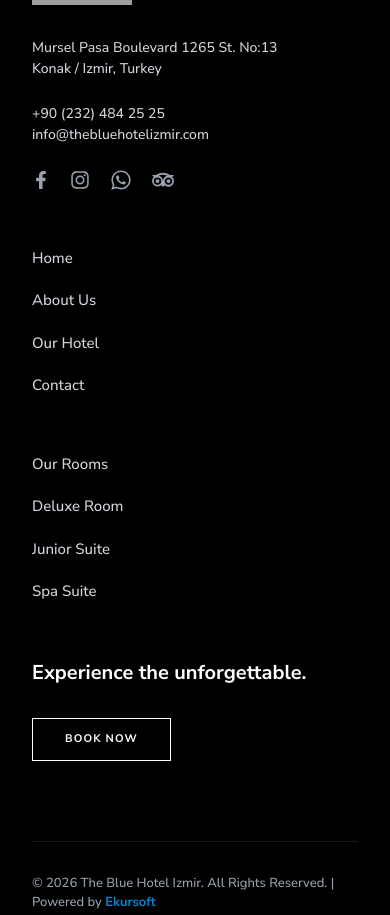
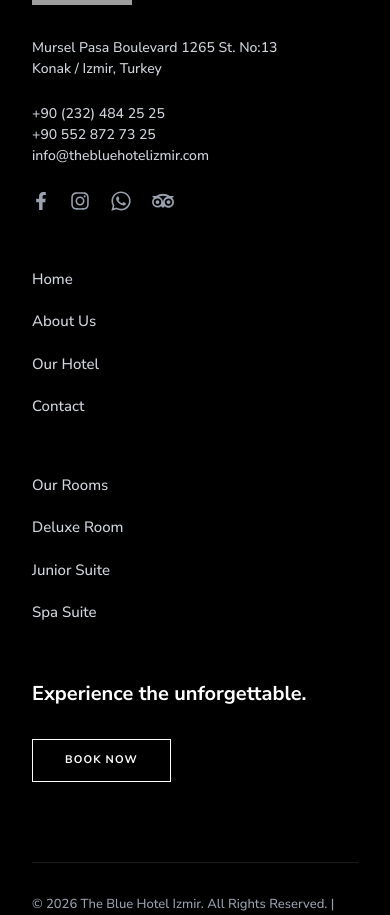
Before and after one commit to thebluehotel/bluehotel, a Next.js app: page /en in a window 390 px wide. Shown: the part 10400-11315 px from the top of the page. Built offline with nearby package versions, Linux system fonts and the light colour scheme; grey boxes are pictures that could not be loaded.

Commit message:
Add additional contact phone number to footer

```diff
--- a/components/layout/Footer.tsx
+++ b/components/layout/Footer.tsx
@@ -60,6 +60,7 @@ export default function Footer({
                 {dict.addressLine2}
               </p>
               <Link href="tel:+902324842525"> +90 (232) 484 25 25 </Link> <br />
+              <Link href="tel:+905528727325"> +90 552 872 73 25 </Link> <br />
               <Link href="mailto:info@thebluehotelizmir.com">
                 info@thebluehotelizmir.com
               </Link>
@@ -83,7 +84,7 @@ export default function Footer({
                 </Link>
 
                 <Link
-                  href="https://wa.me/902324842525"
+                  href="https://wa.me/905528727325"
                   target="_blank"
                   rel="noopener noreferrer"
                   className="text-gray-400 hover:text-white transition-colors duration-300"
```
